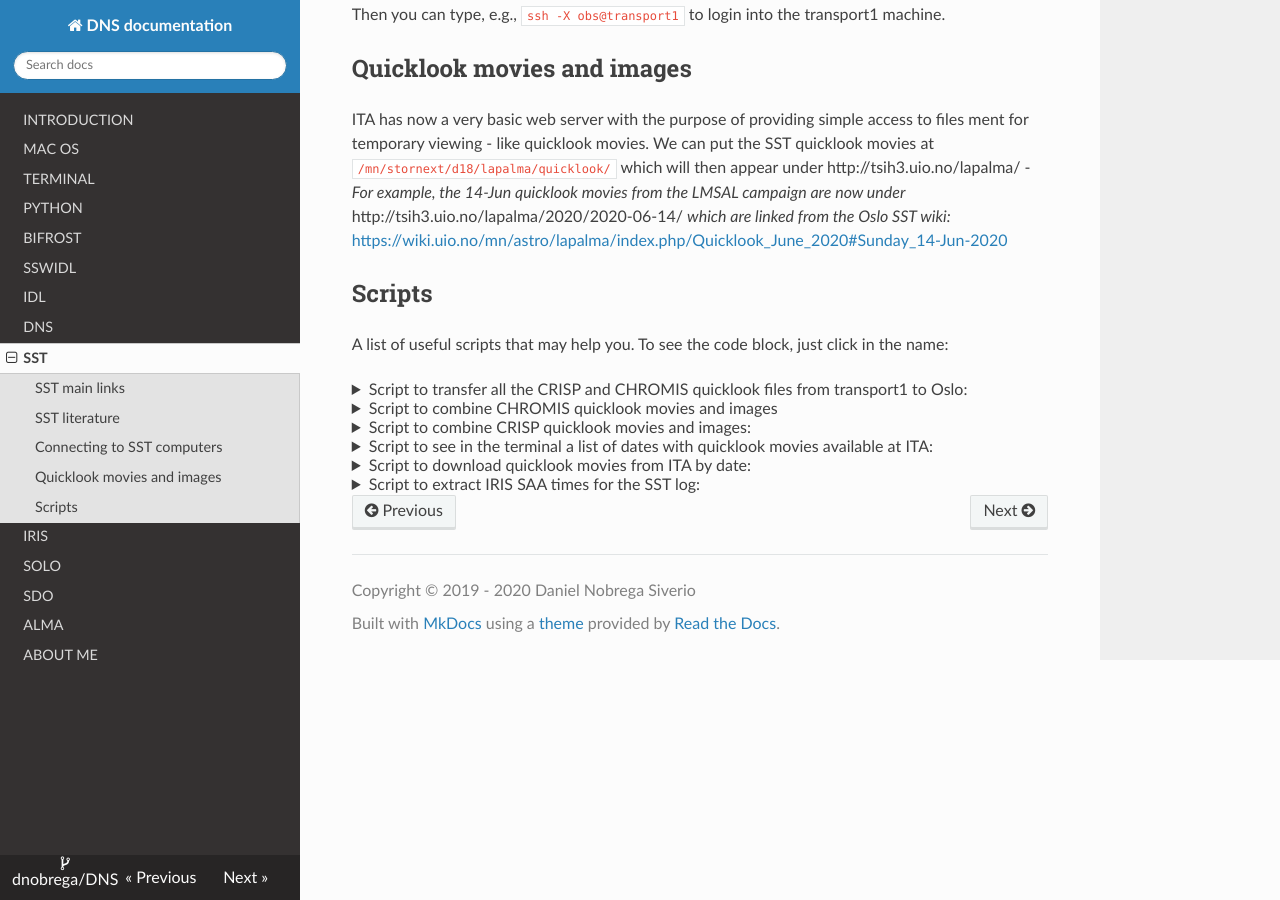
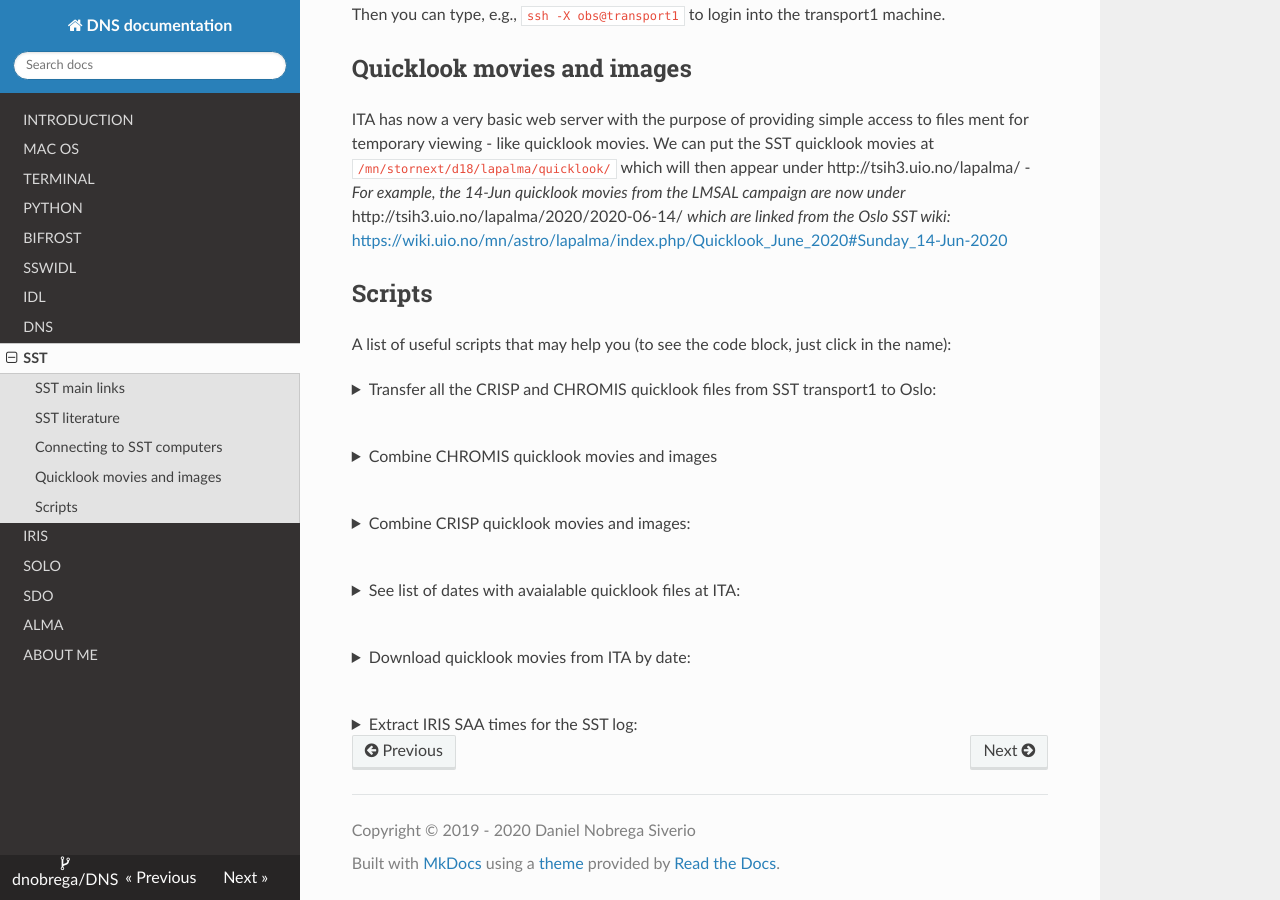
Before and after one commit to dnobrega/DNS, an MkDocs documentation site: the page built from docs/SST.md, in a window 1280 px wide and 900 px high, scrolled down 945 px. Built offline with MkDocs 1.6.1, drawn with Linux system fonts in a browser that asks for light colours; nearby versions of some CDN libraries.

Commit message:
Update SST.md

````diff
--- a/docs/SST.md
+++ b/docs/SST.md
@@ -43,10 +43,10 @@
 
 ## Scripts
 
-A list of useful scripts that may help you. To see the code block, just click in the name:
+A list of useful scripts that may help you (to see the code block, just click in the name):
 
 <details>
- <summary>Script to transfer all the CRISP and CHROMIS quicklook files from transport1 to Oslo: </summary>
+ <summary>Transfer all the CRISP and CHROMIS quicklook files from SST transport1 to Oslo: </summary>
  <p>
 
  ```bash
@@ -96,10 +96,9 @@
  ```
  </p>
 </details>
-
-
+<br/>
 <details>
- <summary>Script to combine CHROMIS quicklook movies and images</summary>
+ <summary>Combine CHROMIS quicklook movies and images</summary>
  <p>
 
  ```bash
@@ -132,42 +131,43 @@
 ```
  </p>
 </details>
-
+<br/>
 <details>
- <summary>Script to combine CRISP quicklook movies and images:</summary>
+ <summary>Combine CRISP quicklook movies and images:</summary>
  <p>
 
  ```bash
  #!/bin/bash
- quickfile1=6563_+0
- quickfile2=8542_+0
- quickfile3=-1680
+ quickfile1=$1
+ quickfile2=$2
+ quickfile3=$3
  image_format=.jpg
  movie_format=.mov
 
- for ii in $( ls -d */); do
-     jj="${ii///}"
-     cd $jj
-     temp=*$quickfile1*$image_format
-     header=$( echo $temp | sed -e 's/\(quick_..........\).*/\1/')"_"
-     image=$header"${jj//:}"$image_format
-     movie=$header"${jj//:}"$movie_format
-     ffmpeg -i *$quickfile1*$image_format -i \
-               *$quickfile2*$image_format -i \
-               *$quickfile3*$image_format      \
-               -q:v 1 -filter_complex hstack=inputs=3 $image -hide_banner
-     ffmpeg -i *$quickfile1*$movie_format -i \
-               *$quickfile2*$movie_format -i \
-               *$quickfile3*$movie_format      \
-               -filter_complex hstack=inputs=3 $movie -hide_banner
-     cd ..
- done
+ temp=*$quickfile1*$image_format
+ header=$( echo $temp | sed -e 's/\(quick_..........\).*/\1/')
+ image=$header"${jj//:}"$image_format
+ movie=$header"${jj//:}"$movie_format
+ echo "---------------------------------------------------------------------"
+ echo "Creating $image"
+ ffmpeg -i *$quickfile1*$image_format -i \
+           *$quickfile2*$image_format -i \
+           *$quickfile3*$image_format      \
+           -q:v 1 -filter_complex hstack=inputs=3 $image \
+    -hide_banner -loglevel error
+ echo "---------------------------------------------------------------------"
+ echo "Creating $movie"
+ ffmpeg -i *$quickfile1*$movie_format -i \
+           *$quickfile2*$movie_format -i \
+           *$quickfile3*$movie_format      \
+           -filter_complex hstack=inputs=3 $movie \
+    -hide_banner -loglevel error
  ```
  </p>
 </details>
-
+<br/>
 <details>
- <summary>Script to see in the terminal a list of dates with quicklook movies available at ITA:</summary>
+ <summary>See list of dates with avaialable quicklook files at ITA:</summary>
  <p>
 
  ```bash
@@ -191,9 +191,9 @@
 
  </p>
 </details>
-
+<br/>
 <details>
- <summary>Script to download quicklook movies from ITA by date:</summary>
+ <summary>Download quicklook movies from ITA by date:</summary>
  <p>
 
 
@@ -247,9 +247,9 @@
 
  </p>
 </details>
-
+<br/>
 <details>
- <summary>Script to extract IRIS SAA times for the SST log:</summary>
+ <summary>Extract IRIS SAA times for the SST log:</summary>
  <p>
 
  This scripts extracts the IRIS SAA times and copy them in your clipboard on MacOs systems.
````
